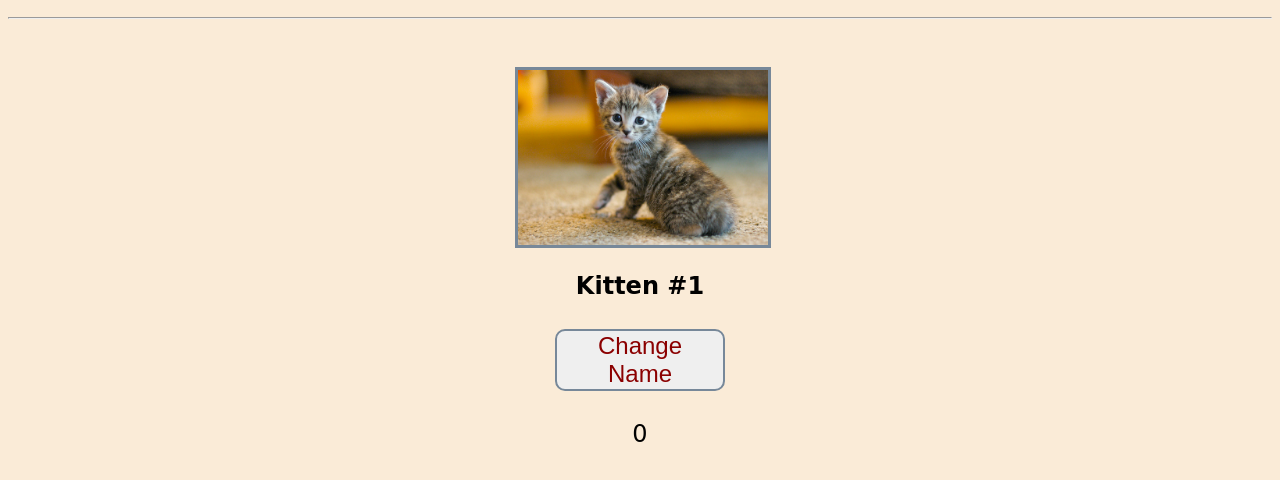
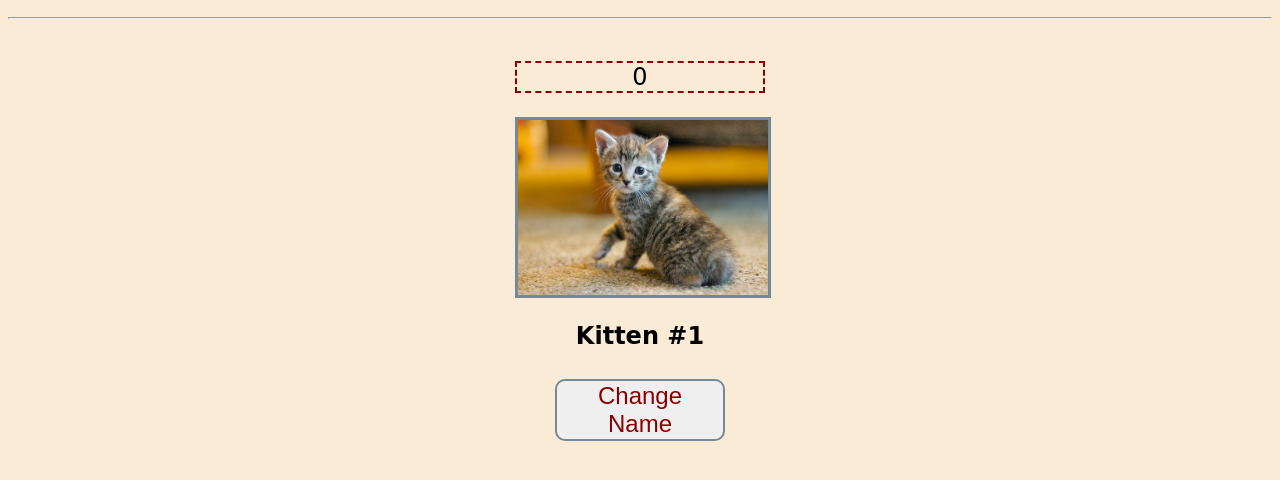
Before and after one commit to missmariss31/cat-clicker, a plain HTML site: page index.html in a window 1280 px wide. Both pictures are taken after a click on the button "Cute Kitten #1". Shown: the part 236-716 px from the top of the page. Drawn offline with nearby package versions, Linux system fonts and the light colour scheme; a web font is replaced by a local one.

Commit message:
click count moved above image and border added

```diff
--- a/css/main.css
+++ b/css/main.css
@@ -85,13 +85,12 @@ button:hover {
     display: inline-flex;
     justify-content: center;
     flex-wrap: wrap;
-    margin-top: 20px;
 }
 
 .show {
     width: 250px;
     height: 350px;
-    margin: 20px 20px 5px 20px;
+    margin: 10px 10px;
 }
 
 .cat {
@@ -122,6 +121,7 @@ button:hover {
 
 #clicks {
     font-size: 24px;
+    border: 2px dashed darkred;
 }
 
 /* RESPONSIVE */
--- a/js/view.js
+++ b/js/view.js
@@ -56,10 +56,10 @@ const view = {
             if (cat.visible) {
                 htmlStr +=
                     `<div class='show'>
+                        <p id='clicks'>${cat.clickCount}</p>
                         <img class='${cat.classes}' src='${cat.src}'>
                         <p id='name'>${cat.name}</p>
                         <button class='change-name ${i}'>Change Name</button>
-                        <p id='clicks'>${cat.clickCount}</p>
                     </div>
                     `;
 
```
